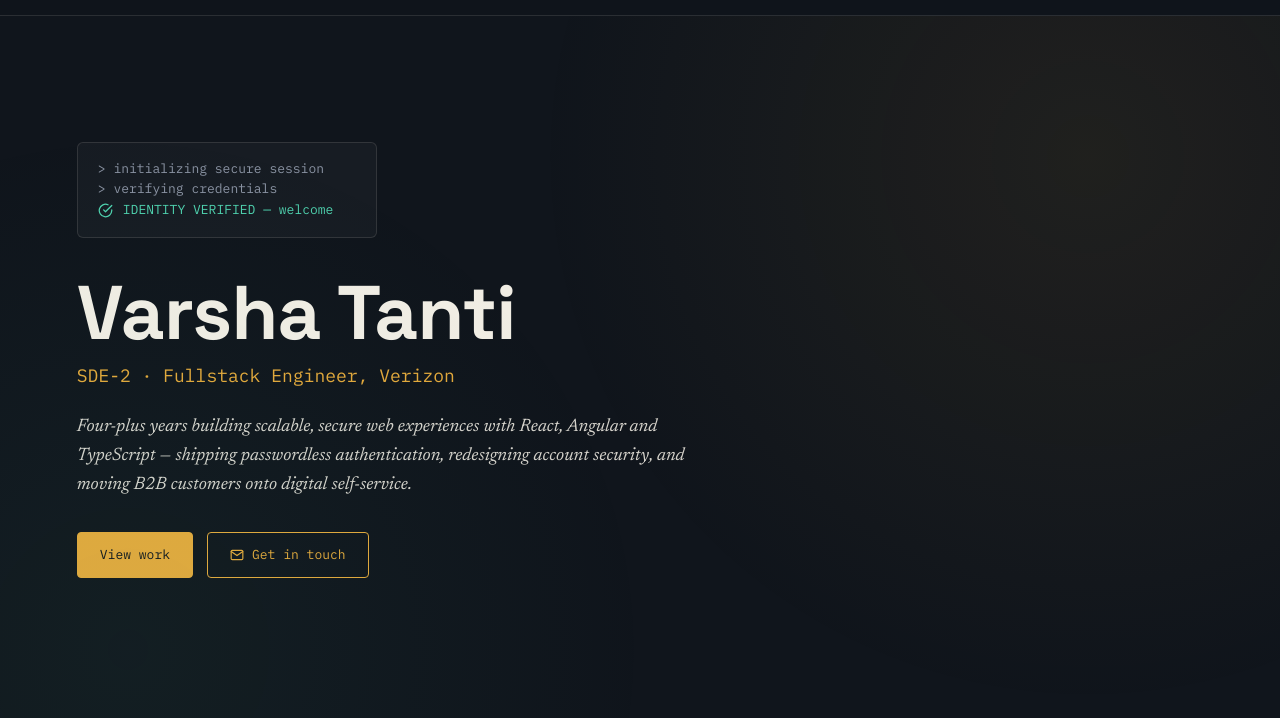
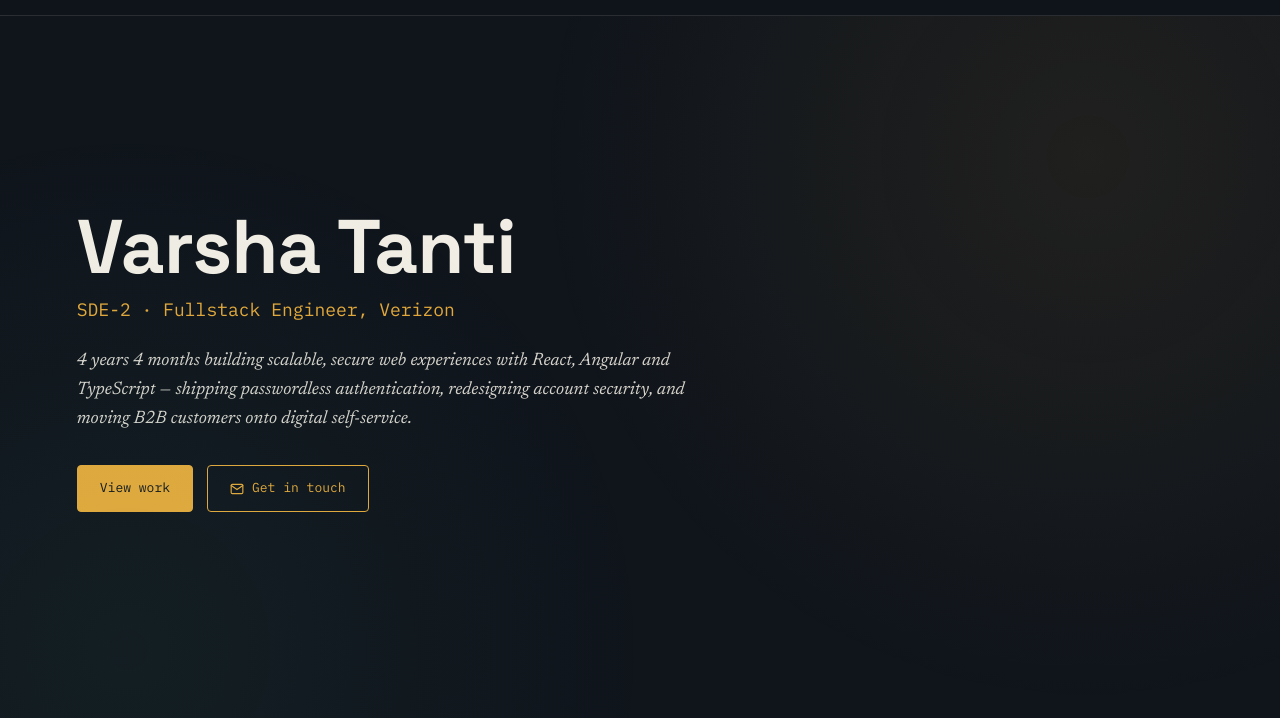
Before and after one commit to varshaaCodes/varshaaCodes.github.io, a plain HTML site: page index.html in a window 1280 px wide. Shown: the part 45-763 px from the top of the page. Drawn offline with Linux system fonts and the light colour scheme.

Commit message:
some changes

```diff
--- a/index.html
+++ b/index.html
@@ -73,33 +73,6 @@ a{ color:inherit; }
     radial-gradient(circle at 10% 90%, rgba(79,209,174,0.05), transparent 40%);
   pointer-events:none;
 }
-
-.term-card{
-  font-family:'IBM Plex Mono', monospace;
-  font-size:13px;
-  color:var(--slate);
-  border:1px solid var(--line);
-  background:rgba(241,237,228,0.03);
-  border-radius:6px;
-  padding:16px 20px;
-  min-width:300px;
-  margin-bottom:36px;
-  position:relative;
-  z-index:1;
-}
-.term-row{ display:flex; align-items:center; gap:10px; min-height:20px; display:none; }
-.term-row.show{ display:flex; }
-.cursor{
-  display:inline-block; width:7px; height:14px; background:var(--gold);
-  animation:blink 1s step-end infinite; margin-left:2px; vertical-align:-2px;
-}
-@keyframes blink{ 50%{ opacity:0; } }
-@keyframes pop{
-  0%{ transform:scale(0.6); opacity:0; }
-  60%{ transform:scale(1.15); opacity:1; }
-  100%{ transform:scale(1); opacity:1; }
-}
-.check-pop{ animation:pop .45s ease forwards; color:var(--teal); }
 
 @keyframes fadeUp{
   from{ opacity:0; transform:translateY(14px); }
@@ -299,8 +272,6 @@ a{ color:inherit; }
 a:focus-visible, button:focus-visible{ outline:2px solid var(--gold); outline-offset:3px; }
 
 @media (prefers-reduced-motion: reduce){
-  .cursor{ animation:none; }
-  .check-pop{ animation:none; }
   .fade{ opacity:1 !important; animation:none !important; }
 }
 </style>
@@ -323,26 +294,11 @@ a:focus-visible, button:focus-visible{ outline:2px solid var(--gold); outline-of
 </nav>
 
 <header class="hero">
-  <div class="term-card">
-    <div class="term-row show" id="row1">
-      <span style="color:var(--slate)">&gt; initializing secure session</span>
-      <span class="cursor" id="cursor1"></span>
-    </div>
-    <div class="term-row" id="row2">
-      <span style="color:var(--slate)">&gt; verifying credentials</span>
-      <span class="cursor" id="cursor2"></span>
-    </div>
-    <div class="term-row" id="row3">
-      <svg class="icon check-pop" style="width:15px;height:15px" viewBox="0 0 24 24" fill="none" stroke="currentColor" stroke-width="2" stroke-linecap="round" stroke-linejoin="round"><path d="M22 11.08V12a10 10 0 1 1-5.93-9.14"/><path d="m22 4-10 10-3-3"/></svg>
-      <span style="color:var(--teal)">IDENTITY VERIFIED — welcome</span>
-    </div>
-  </div>
-
-  <div class="fade" id="heroContent">
+  <div class="fade in" id="heroContent">
     <h1 class="name">Varsha Tanti</h1>
     <div class="role">SDE-2 · Fullstack Engineer, Verizon</div>
     <p class="summary">
-      Four-plus years building scalable, secure web experiences with React, Angular
+      <span class="exp-duration">4 years 4 months</span> building scalable, secure web experiences with React, Angular
       and TypeScript — shipping passwordless authentication, redesigning account
       security, and moving B2B customers onto digital self-service.
     </p>
@@ -365,7 +321,7 @@ a:focus-visible, button:focus-visible{ outline:2px solid var(--gold); outline-of
 
 <section class="section" id="experience">
   <div class="eyebrow">EXPERIENCE_LOG</div>
-  <h2 class="section-head">Three years, one product — driven end to end at Verizon.</h2>
+  <h2 class="section-head"><span class="exp-duration">4 years 4 months</span>, one product — driven end to end at Verizon.</h2>
 
   <div class="exp-card fade">
     <div class="exp-top">
@@ -542,37 +498,19 @@ a:focus-visible, button:focus-visible{ outline:2px solid var(--gold); outline-of
 <script>
 document.getElementById('year').textContent = new Date().getFullYear();
 
-var prefersReduced = window.matchMedia && window.matchMedia('(prefers-reduced-motion: reduce)').matches;
-
-function runHeroSequence(){
-  var row1 = document.getElementById('row1');
-  var row2 = document.getElementById('row2');
-  var row3 = document.getElementById('row3');
-  var cursor1 = document.getElementById('cursor1');
-  var heroContent = document.getElementById('heroContent');
-
-  if(prefersReduced){
-    row2.classList.add('show');
-    row3.classList.add('show');
-    heroContent.classList.add('in');
-    return;
-  }
-
-  setTimeout(function(){
-    cursor1.style.display = 'none';
-    row2.classList.add('show');
-  }, 500);
-
-  setTimeout(function(){
-    document.getElementById('cursor2').style.display = 'none';
-    row3.classList.add('show');
-  }, 1350);
-
-  setTimeout(function(){
-    heroContent.classList.add('in');
-  }, 2000);
-}
-runHeroSequence();
+/* Live experience calculation — joined Verizon July 2022 */
+(function(){
+  var start = new Date(2022, 6, 1); // July 2022 (month index 6)
+  var now = new Date();
+  var months = (now.getFullYear() - start.getFullYear()) * 12 + (now.getMonth() - start.getMonth());
+  if(now.getDate() < start.getDate()) months -= 1;
+  if(months < 0) months = 0;
+  var y = Math.floor(months / 12), m = months % 12, parts = [];
+  if(y) parts.push(y + (y === 1 ? ' year' : ' years'));
+  if(m) parts.push(m + (m === 1 ? ' month' : ' months'));
+  var text = parts.join(' ') || 'Less than a month';
+  document.querySelectorAll('.exp-duration').forEach(function(el){ el.textContent = text; });
+})();
 
 /* Scroll reveal for fade elements below the hero */
 var revealTargets = document.querySelectorAll('.stat.fade, .exp-card.fade, .proj-card.fade, .skill-groups .fade, .edu-row.fade, .cert-row.fade');
```
